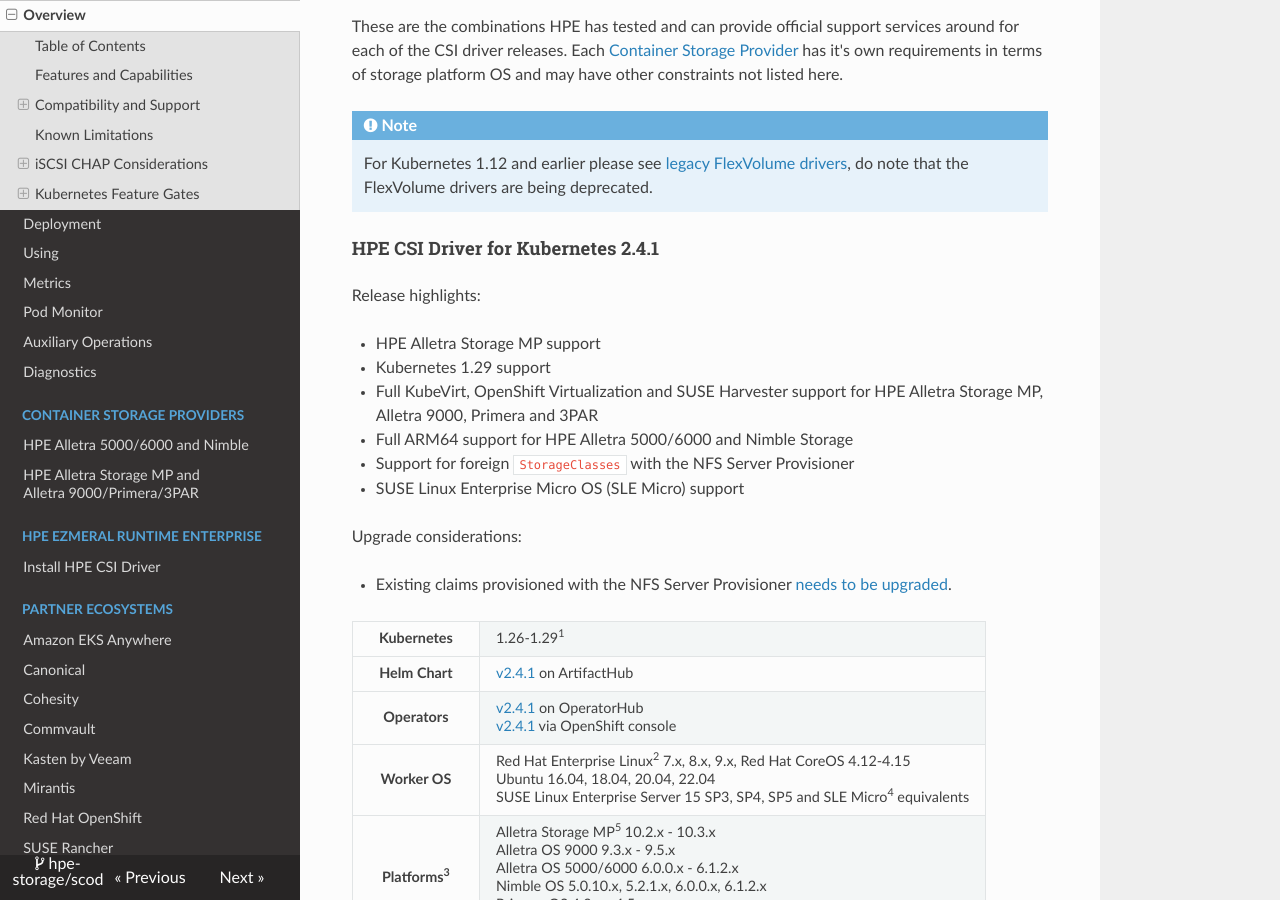
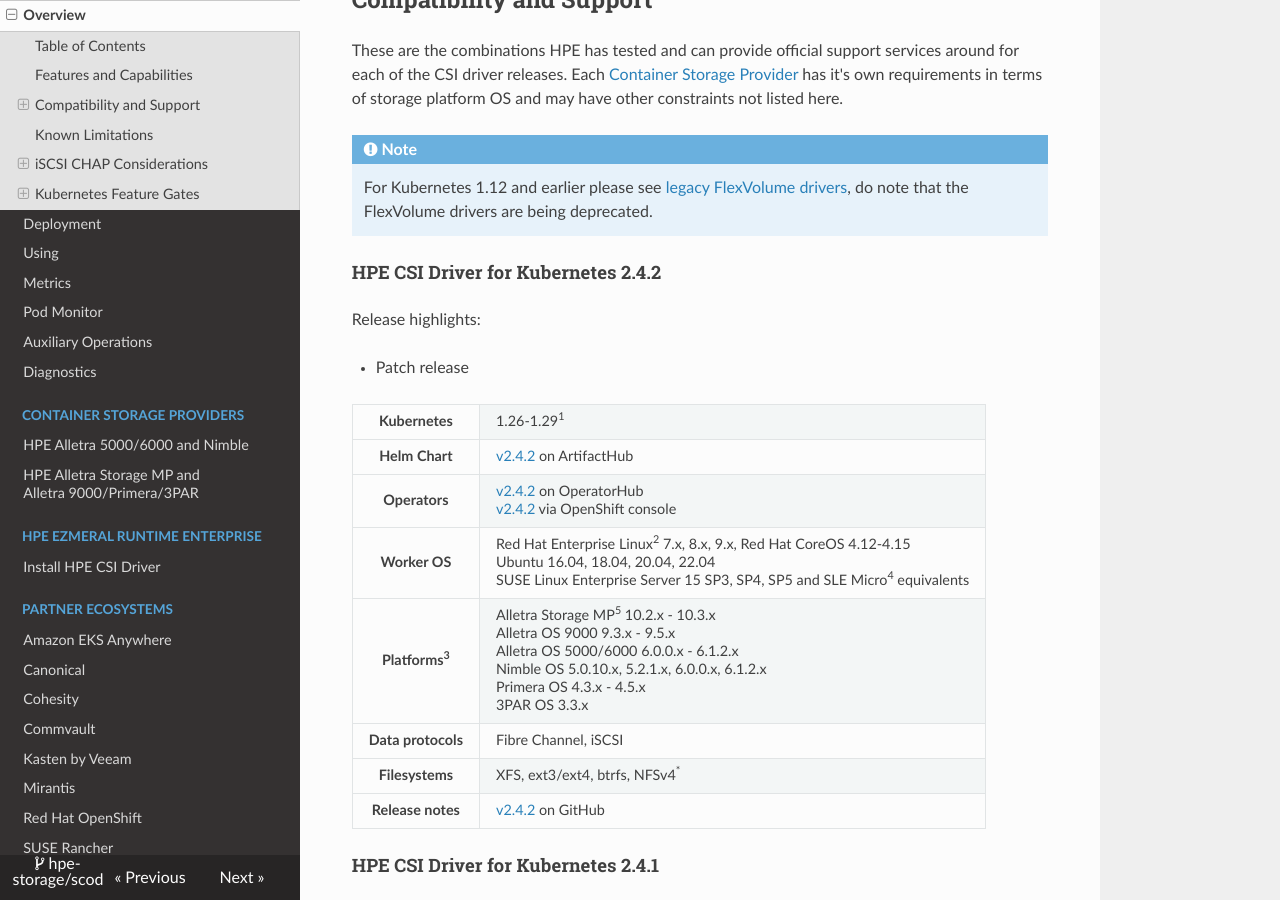
Before and after one commit to hpe-storage/scod, an MkDocs documentation site: the page built from docs/csi_driver/index.md, in a window 1280 px wide and 900 px high, scrolled down 2993 px. Built offline with MkDocs 1.6.1, drawn with Linux system fonts in a browser that asks for light colours; nearby versions of some CDN libraries; some of the changed text lies outside the part shown.

Commit message:
v2.4.2 release
Signed-off-by: Michael Mattsson <michael.mattsson@gmail.com>

```diff
--- a/docs/csi_driver/index.md
+++ b/docs/csi_driver/index.md
@@ -64,6 +64,60 @@
     For Kubernetes 1.12 and earlier please see [legacy FlexVolume drivers](../flexvolume_driver/index.md), do note that the FlexVolume drivers are being deprecated.
 
 <a name="latest_release"></a>
+#### HPE CSI Driver for Kubernetes 2.4.2
+
+Release highlights:
+
+* Patch release
+
+<table>
+  <tr>
+    <th>Kubernetes</th>
+    <td>1.26-1.29<sup>1</sup></td>
+  </tr>
+  <tr>
+    <th>Helm Chart</th>
+    <td><a href="https://artifacthub.io/packages/helm/hpe-storage/hpe-csi-driver/2.4.2">v2.4.2</a> on ArtifactHub</td>
+  </tr>
+  <tr>
+    <th>Operators</th>
+    <td>
+     <a href="https://operatorhub.io/operator/hpe-csi-operator/stable/hpe-csi-operator.v2.4.2">v2.4.2</a> on OperatorHub<br />
+     <a href="https://catalog.redhat.com/software/container-stacks/detail/5e9874643f398525a0ceb004">v2.4.2</a> via OpenShift console
+    </td>
+  </tr>
+  <tr>
+    <th>Worker&nbsp;OS</th>
+    <td>
+      Red Hat Enterprise Linux<sup>2</sup> 7.x, 8.x, 9.x, Red Hat CoreOS 4.12-4.15<br />
+      Ubuntu 16.04, 18.04, 20.04, 22.04<br />
+      SUSE Linux Enterprise Server 15 SP3, SP4, SP5 and SLE Micro<sup>4</sup> equivalents
+  </tr>
+  <tr>
+    <th>Platforms<sup>3</sup></th>
+    <td>
+      Alletra Storage MP<sup>5</sup> 10.2.x - 10.3.x<br />
+      Alletra OS 9000 9.3.x - 9.5.x<br />
+      Alletra OS 5000/6000 6.0.0.x - 6.1.2.x<br />
+      Nimble OS 5.0.10.x, 5.2.1.x, 6.0.0.x, 6.1.2.x<br />
+      Primera OS 4.3.x - 4.5.x<br />
+      3PAR OS 3.3.x
+    </td>
+  </tr>
+  <tr>
+    <th>Data&nbsp;protocols</th>
+    <td>Fibre Channel, iSCSI</td>
+  </tr>
+  <tr>
+    <th>Filesystems</th>
+    <td>XFS, ext3/ext4, btrfs, NFSv4<sup>&ast;</sup></td>
+  </tr>
+  <tr>
+    <th>Release&nbsp;notes</th>
+    <td><a href="https://github.com/hpe-storage/csi-driver/blob/master/release-notes/v2.4.2.md">v2.4.2</a> on GitHub</td>
+  </tr>
+</table>
+
 #### HPE CSI Driver for Kubernetes 2.4.1
 
 Release highlights:
```
Also changed, not shown: docs/csi_driver/deployment.md (+18 -18 lines), docs/csi_driver/operations.md (+4 -0 lines), docs/csi_driver/using.md (+9 -0 lines), docs/partners/redhat_openshift/index.md (+5 -5 lines).
